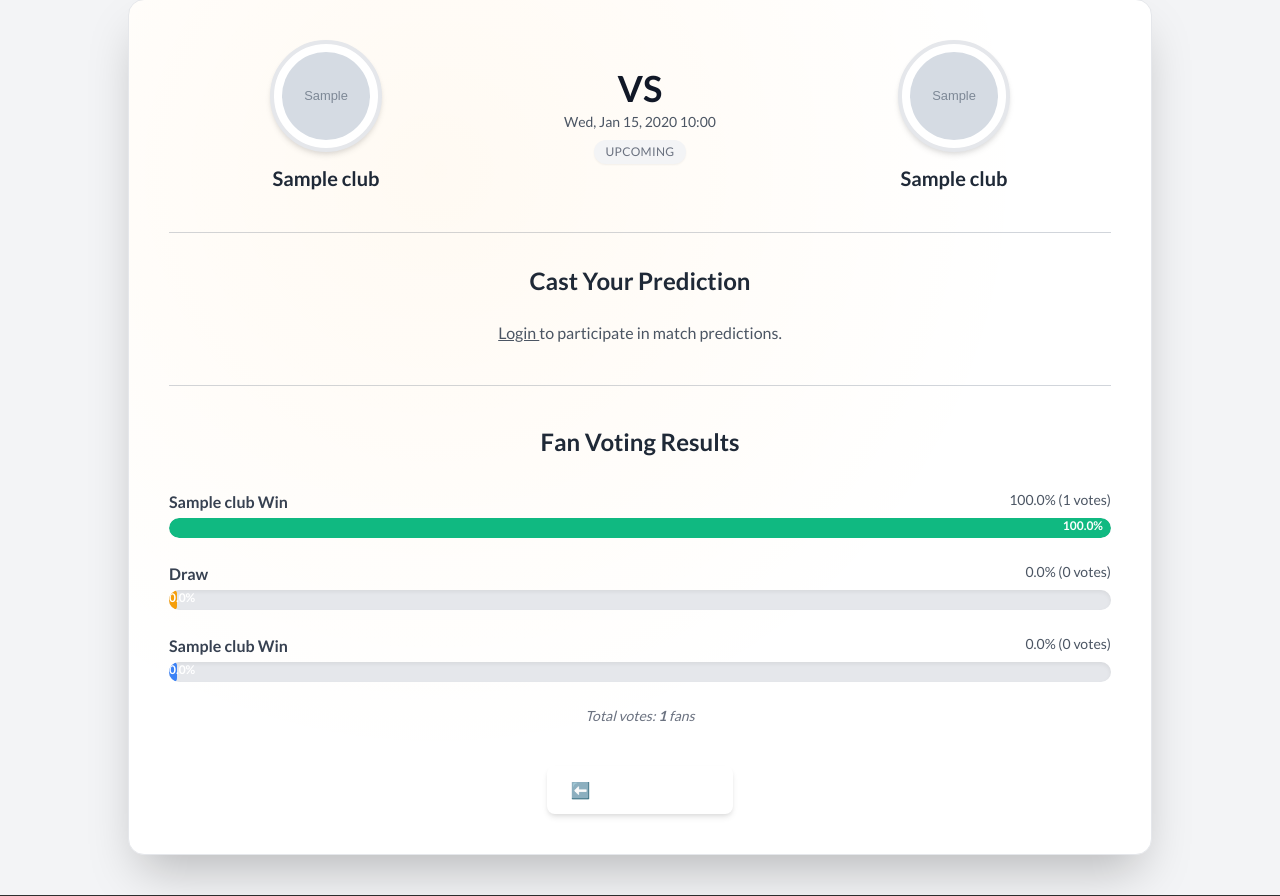
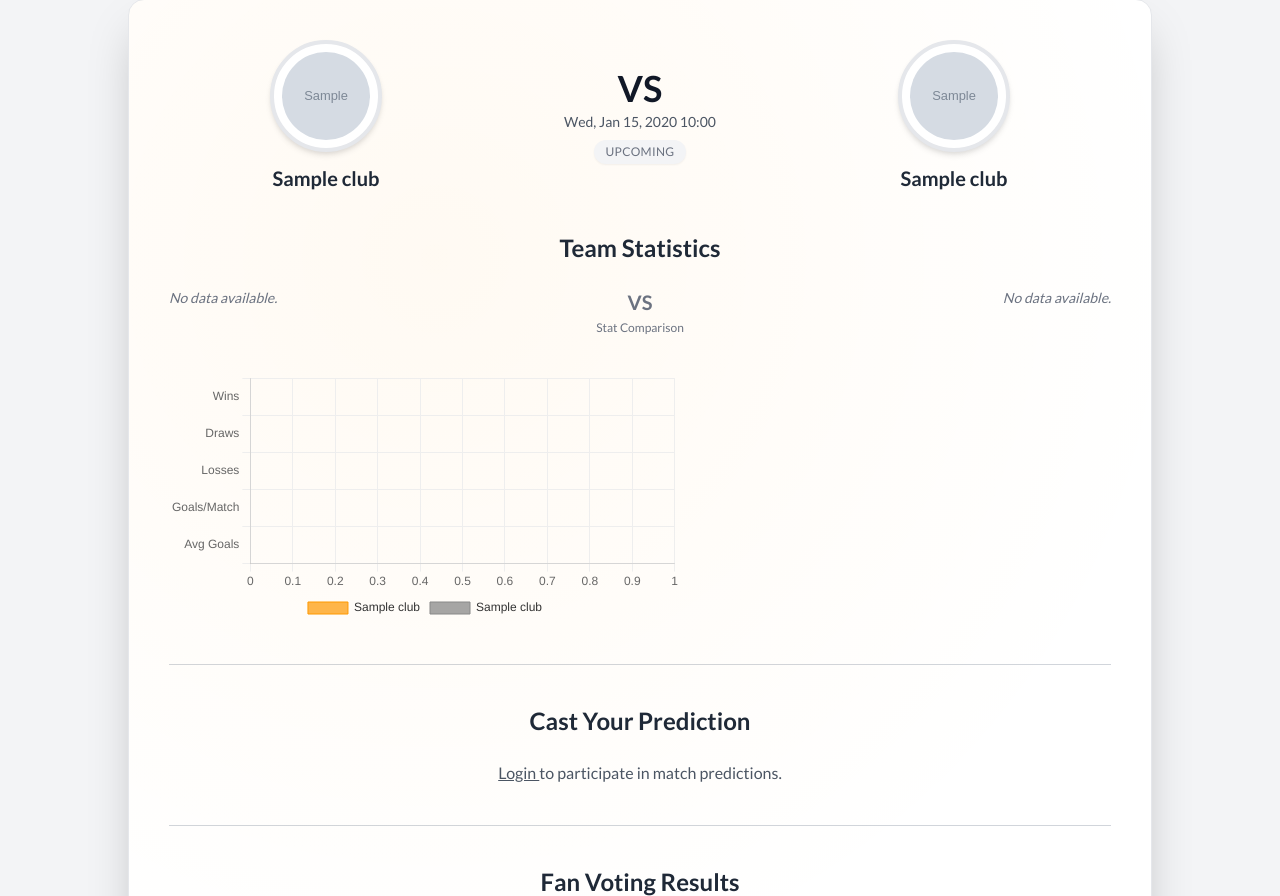
Before and after one commit to thepitchperfect/PitchPerfect, a Django app: page /predictions/match/00000000-0000-0000-0000-000000000001/ in a window 1280 px wide. Shown: the part 157-1053 px from the top of the page. Run offline with Django 5.2, Linux system fonts and the light colour scheme; tables that the repository leaves empty hold one stand-in row (values such as "Sample post"); grey boxes marked "Sample" are stand-in pictures; some web fonts are replaced.

Commit message:
matchprediction update

```diff
--- a/matchpredictions/models.py
+++ b/matchpredictions/models.py
@@ -1,5 +1,5 @@
 from django.db import models
-from django.contrib.auth.models import User
+from django.conf import settings
 import uuid
 
 
@@ -67,7 +67,7 @@
 # 🗳️ Vote Model
 class Vote(models.Model):
     id = models.UUIDField(primary_key=True, default=uuid.uuid4, editable=False)
-    user = models.ForeignKey(User, on_delete=models.CASCADE, related_name='votes')
+    user = models.ForeignKey(settings.AUTH_USER_MODEL, on_delete=models.CASCADE, related_name='votes')
     match = models.ForeignKey(Match, on_delete=models.CASCADE, related_name='votes')
     prediction = models.CharField(
         max_length=10,
--- a/matchpredictions/templates/matchpredictions/match_detail.html
+++ b/matchpredictions/templates/matchpredictions/match_detail.html
@@ -6,20 +6,20 @@
 {% block content %}
 <main class="max-w-5xl mx-auto bg-white rounded-2xl shadow-2xl p-10 border border-gray-200 relative overflow-hidden">
 
-  <!-- Decorative background glow -->
+  <!-- Decorative background -->
   <div class="absolute inset-0 opacity-5 pointer-events-none"
        style="background: radial-gradient(circle at 30% 20%, #fe9800 0, transparent 60%);"></div>
 
   <!-- 🏟️ Match Header -->
   <section class="relative z-10 flex justify-between items-center mb-10">
-    <!-- Home Team -->
+    <!-- Home -->
     <div class="flex flex-col items-center w-1/3">
       <img src="{{ match.home_team.logo_url }}" alt="{{ match.home_team.name }}"
            class="w-28 h-28 mb-3 rounded-full border-4 border-orange-200 shadow-md bg-white p-2 transform transition hover:scale-105">
       <h2 class="text-xl font-bold text-gray-800">{{ match.home_team.name }}</h2>
     </div>
 
-    <!-- VS + Match Info -->
+    <!-- VS -->
     <div class="text-center w-1/3">
       <p class="text-4xl font-extrabold text-orange-500 drop-shadow mb-1">VS</p>
       <p class="text-sm text-gray-600">{{ match.match_date|date:"D, M d, Y H:i" }}</p>
@@ -28,7 +28,7 @@
       </p>
     </div>
 
-    <!-- Away Team -->
+    <!-- Away -->
     <div class="flex flex-col items-center w-1/3">
       <img src="{{ match.away_team.logo_url }}" alt="{{ match.away_team.name }}"
            class="w-28 h-28 mb-3 rounded-full border-4 border-orange-200 shadow-md bg-white p-2 transform transition hover:scale-105">
@@ -36,7 +36,51 @@
     </div>
   </section>
 
-  <hr class="my-8 border-gray-300">
+  <!-- 📊 Team Stats + Chart -->
+  <section class="relative z-10 text-center mb-10">
+    <h3 class="text-2xl font-semibold mb-6 text-gray-800">Team Statistics</h3>
+
+    <!-- Stats Summary -->
+    <div class="grid grid-cols-3 text-sm font-medium text-gray-700 mb-8">
+      <!-- Home Stats -->
+      <div class="text-left">
+        {% if home_stats %}
+          <p>🏆 Wins: {{ home_stats.wins }}</p>
+          <p>🤝 Draws: {{ home_stats.draws }}</p>
+          <p>❌ Losses: {{ home_stats.losses }}</p>
+          <p>⚽ Scored / Match: {{ home_stats.goals_per_match }}</p>
+          <p>📈 Avg Goals: {{ home_stats.avg_goals }}</p>
+        {% else %}
+          <p class="text-gray-500 italic">No data available.</p>
+        {% endif %}
+      </div>
+
+      <div class="text-center flex flex-col justify-center text-gray-500">
+        <p class="text-xl font-bold text-orange-500 mb-1">VS</p>
+        <p class="text-xs">Stat Comparison</p>
+      </div>
+
+      <!-- Away Stats -->
+      <div class="text-right">
+        {% if away_stats %}
+          <p>🏆 Wins: {{ away_stats.wins }}</p>
+          <p>🤝 Draws: {{ away_stats.draws }}</p>
+          <p>❌ Losses: {{ away_stats.losses }}</p>
+          <p>⚽ Scored / Match: {{ away_stats.goals_per_match }}</p>
+          <p>📈 Avg Goals: {{ away_stats.avg_goals }}</p>
+        {% else %}
+          <p class="text-gray-500 italic">No data available.</p>
+        {% endif %}
+      </div>
+    </div>
+
+    <!-- Horizontal Chart -->
+    <div class="relative w-full h-64">
+      <canvas id="teamComparisonChart"></canvas>
+    </div>
+  </section>
+
+  <hr class="my-10 border-gray-300">
 
   <!-- 🗳️ Voting Section -->
   <section class="relative z-10 text-center">
@@ -46,7 +90,6 @@
       <form method="POST" action="{% url 'vote_match' match.id %}" class="flex flex-col items-center">
         {% csrf_token %}
         <div class="flex gap-6 mb-4 flex-wrap justify-center">
-          <!-- Home Win -->
           <button type="submit" name="prediction" value="home_win"
             class="px-6 py-3 rounded-lg font-semibold transition transform hover:scale-105
                    {% if user_vote and user_vote.prediction == 'home_win' %}
@@ -57,7 +100,6 @@
             {{ match.home_team.name }} Win
           </button>
 
-          <!-- Draw -->
           <button type="submit" name="prediction" value="draw"
             class="px-6 py-3 rounded-lg font-semibold transition transform hover:scale-105
                    {% if user_vote and user_vote.prediction == 'draw' %}
@@ -68,7 +110,6 @@
             Draw
           </button>
 
-          <!-- Away Win -->
           <button type="submit" name="prediction" value="away_win"
             class="px-6 py-3 rounded-lg font-semibold transition transform hover:scale-105
                    {% if user_vote and user_vote.prediction == 'away_win' %}
@@ -89,7 +130,7 @@
               {% elif user_vote.prediction == "away_win" %}
               {{ match.away_team.name }} Win
               {% else %}
-                   Draw
+              Draw
               {% endif %}
           </span>
           </p>
@@ -106,16 +147,15 @@
 
   <hr class="my-10 border-gray-300">
 
-  <!-- 📊 Results -->
+  <!-- 📊 Fan Voting Results -->
   <section class="relative z-10 text-center">
     <h4 class="text-2xl font-semibold mb-8 text-gray-800">Fan Voting Results</h4>
 
     {% if total_votes > 0 %}
     <div class="space-y-6 text-left">
-      <!-- 🏠 Home Win -->
       <div>
         <div class="flex justify-between mb-1">
-          <p class="font-semibold text-gray-700"> {{ match.home_team.name }} Win</p>
+          <p class="font-semibold text-gray-700">{{ match.home_team.name }} Win</p>
           <p class="text-sm text-gray-600">{{ vote_summary.home_win }}% ({{ home_votes }} votes)</p>
         </div>
         <div class="w-full bg-gray-200 rounded-full h-5 overflow-hidden shadow-inner">
@@ -126,10 +166,9 @@
         </div>
       </div>
 
-      <!-- ⚖️ Draw -->
       <div>
         <div class="flex justify-between mb-1">
-          <p class="font-semibold text-gray-700"> Draw</p>
+          <p class="font-semibold text-gray-700">Draw</p>
           <p class="text-sm text-gray-600">{{ vote_summary.draw }}% ({{ draw_votes }} votes)</p>
         </div>
         <div class="w-full bg-gray-200 rounded-full h-5 overflow-hidden shadow-inner">
@@ -140,10 +179,9 @@
         </div>
       </div>
 
-      <!-- 🚀 Away Win -->
       <div>
         <div class="flex justify-between mb-1">
-          <p class="font-semibold text-gray-700"> {{ match.away_team.name }} Win</p>
+          <p class="font-semibold text-gray-700">{{ match.away_team.name }} Win</p>
           <p class="text-sm text-gray-600">{{ vote_summary.away_win }}% ({{ away_votes }} votes)</p>
         </div>
         <div class="w-full bg-gray-200 rounded-full h-5 overflow-hidden shadow-inner">
@@ -163,7 +201,7 @@
     {% endif %}
   </section>
 
-  <!-- ⬅️ Back Button -->
+  <!-- ⬅️ Back -->
   <div class="text-center mt-10 relative z-10">
     <a href="{% url 'main' %}"
        class="inline-flex items-center gap-2 bg-gradient-to-r from-orange-500 to-orange-400 hover:from-orange-600 hover:to-orange-500 text-white px-6 py-3 rounded-lg font-medium shadow-md transition transform hover:scale-105">
@@ -171,4 +209,71 @@
     </a>
   </div>
 </main>
+
+<!-- 📊 Chart.js -->
+<script src="https://cdn.jsdelivr.net/npm/chart.js"></script>
+<script>
+  const ctx = document.getElementById('teamComparisonChart').getContext('2d');
+
+  const data = {
+    labels: ['Wins', 'Draws', 'Losses', 'Goals/Match', 'Avg Goals'],
+    datasets: [
+      {
+        label: '{{ match.home_team.name }}',
+        data: [
+          {{ home_stats.wins|default:0 }},
+          {{ home_stats.draws|default:0 }},
+          {{ home_stats.losses|default:0 }},
+          {{ home_stats.goals_per_match|default:0 }},
+          {{ home_stats.avg_goals|default:0 }}
+        ],
+        backgroundColor: 'rgba(254, 152, 0, 0.7)',
+        borderColor: '#fe9800',
+        borderWidth: 1,
+        borderSkipped: false,
+        barThickness: 18
+      },
+      {
+        label: '{{ match.away_team.name }}',
+        data: [
+          -{{ away_stats.wins|default:0 }},
+          -{{ away_stats.draws|default:0 }},
+          -{{ away_stats.losses|default:0 }},
+          -{{ away_stats.goals_per_match|default:0 }},
+          -{{ away_stats.avg_goals|default:0 }}
+        ],
+        backgroundColor: 'rgba(128, 128, 128, 0.7)',
+        borderColor: '#888',
+        borderWidth: 1,
+        borderSkipped: false,
+        barThickness: 18
+      }
+    ]
+  };
+
+  const chart = new Chart(ctx, {
+    type: 'bar',
+    data: data,
+    options: {
+      indexAxis: 'y',
+      plugins: {
+        legend: {
+          position: 'bottom',
+          labels: { color: '#333', font: { size: 12 } }
+        },
+      },
+      responsive: true,
+      scales: {
+        x: {
+          beginAtZero: true,
+          grid: { color: '#eee' },
+          ticks: { callback: value => Math.abs(value) }
+        },
+        y: {
+          grid: { color: '#eee' }
+        }
+      }
+    }
+  });
+</script>
 {% endblock %}
```
Also changed, not shown: statisticsrafi/models.py (+4 -4 lines).
